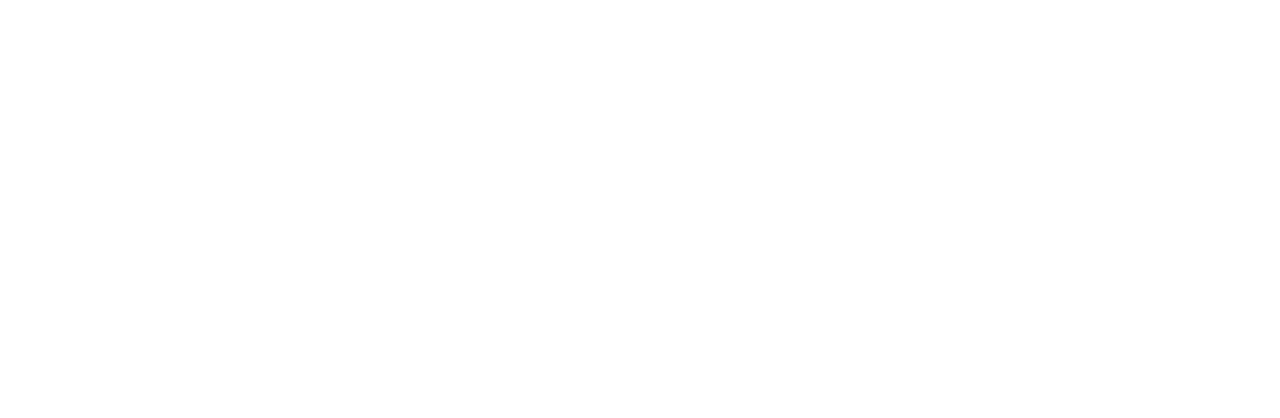
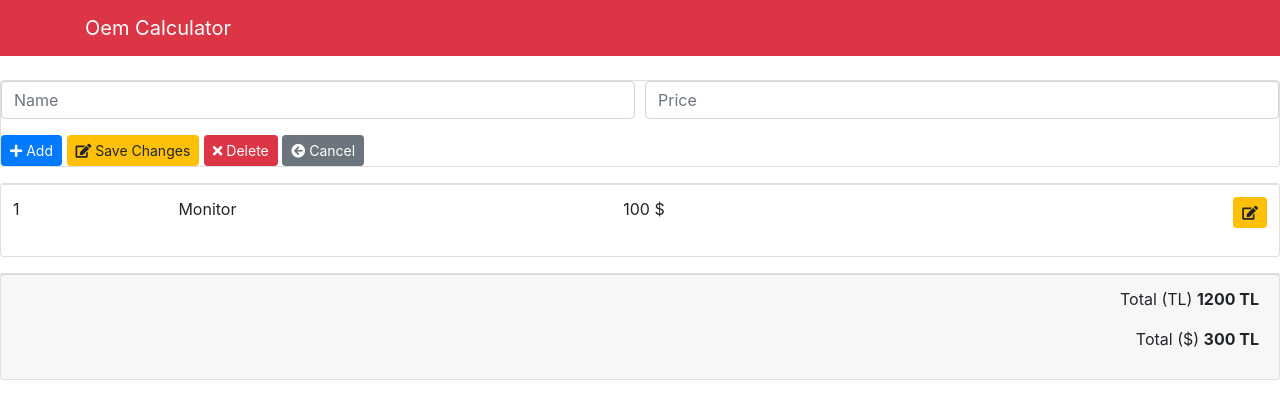
Before and after one commit to nesli9/javascriptcalismalari, a plain HTML site: page oemCalculator/index.html in a window 1280 px wide. Drawn offline with nearby package versions, Linux system fonts and the light colour scheme.

Commit message:
Uygulama Tasarım Yapımı

```diff
--- a/oemCalculator/index.html
+++ b/oemCalculator/index.html
@@ -4,12 +4,80 @@
     <meta charset="UTF-8">
     <meta http-equiv="X-UA-Compatible" content="IE=edge">
     <meta name="viewport" content="width=device-width, initial-scale=1.0">
+    <link rel="stylesheet" href="https://use.fontawesome.com/releases/v5.5.0/css/all.css">
     <link rel="stylesheet" href="https://stackpath.bootstrapcdn.com/bootstrap/4.1.3/css/bootstrap.min.css">
     <title>Document</title>
 </head>
 <body>
 
+    <nav class="navbar navbar-dark bg-danger">
+        <div class="container">
+            <a href="#" class="navbar-brand">
+                Oem Calculator
+            </a>
+        </div>
+    </nav>
+    <dic class="container mt-3">
 
+        <div class="card">
+            <div class="cord-body">
+                <form >
+                    <div class="form-row">
+                        <div class="form-group col-md-6">
+                            <input type="text" class="form-control" id="name" placeholder="Name">
+                        </div>
+                        <div class="form-group col-md-6">
+                            <input type="text" class="form-control" id="price" placeholder="Price">
+                        </div>
+                    </div>
+
+                    <button type="submit" class="btn btn-primary btn-sm">
+                        <i class="fas fa-plus"></i>
+                        Add
+                    </button>
+                    <button type="submit" class="btn btn-warning btn-sm">
+                        <i class="fas fa-edit"></i>
+                        Save Changes
+                    </button>
+                    <button type="submit" class="btn btn-danger btn-sm">
+                        <i class="fas fa-times"></i>
+                        Delete
+                    </button>
+                    <button type="submit" class="btn btn-secondary btn-sm">
+                        <i class="fas fa-arrow-circle-left"></i>
+                        Cancel
+                    </button>
+
+                </form>
+            </div>
+        </div>
+
+        <div class="card mt-3">
+            <table class="table">
+                <tbody id="item-list">
+                    <tr>
+                        <td>1</td>
+                        <td>Monitor</td>
+                        <td>100 $</td>
+                        <td class="text-right">
+                            <button type="submit" class="btn btn-warning btn-sm">
+                                <i class="fas fa-edit"></i>
+
+                            </button>
+                        </td>
+                    </tr>
+                </tbody>
+            </table>
+        </div>
+
+        <div class="card mt-3">
+            <div class="card-footer text-right">
+                <p>Total (TL) <strong>1200 TL</strong></p>
+                <p>Total ($) <strong>300 TL</strong></p>
+            </div>
+        </div>
+
+    </dic>
 
 
     <script src="https://code.jquery.com/jquery-3.3.1.min.js"></script>
```
